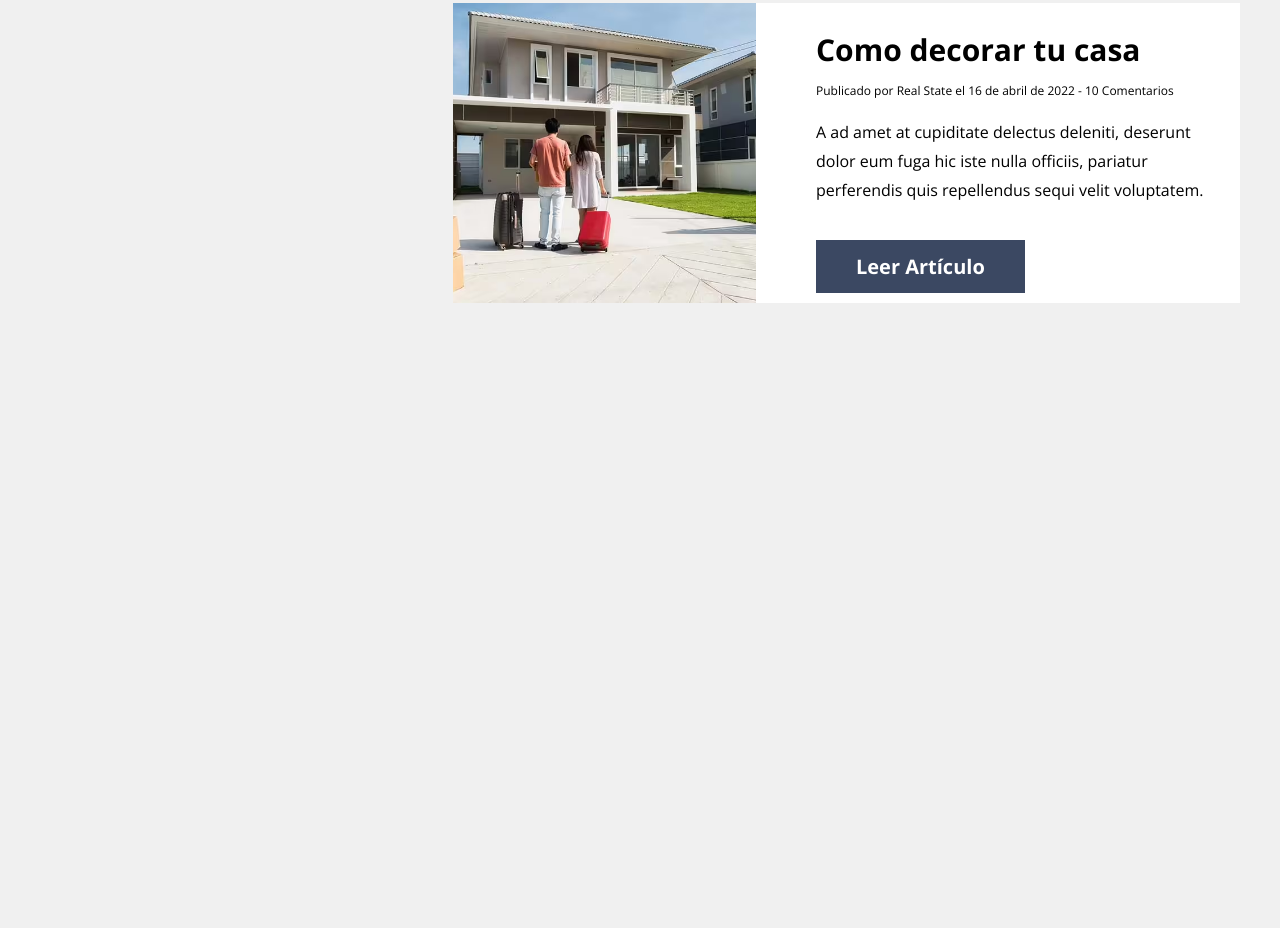
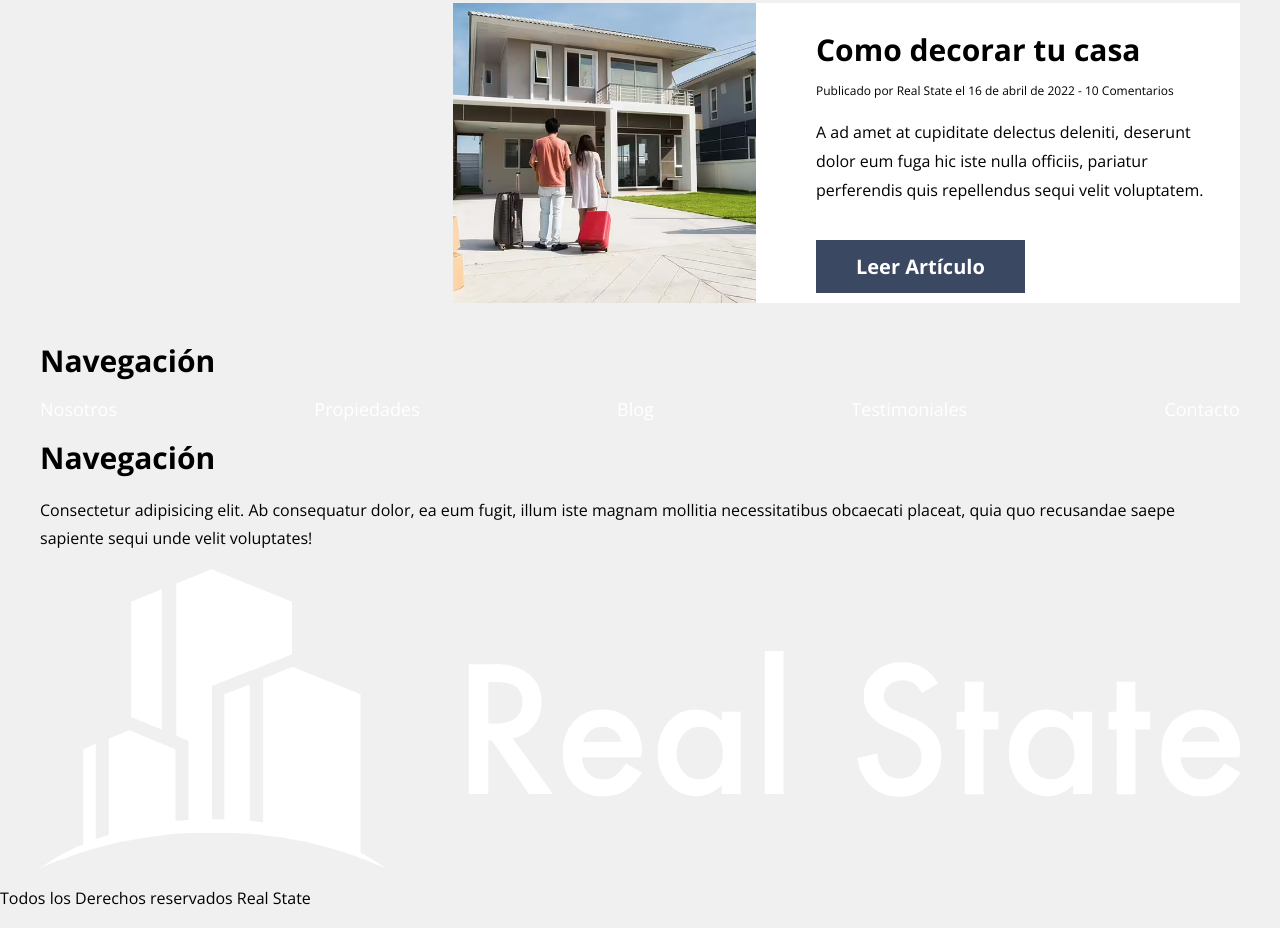
Before and after one commit to dolivare5/real-state, a website: page index.html in a window 1280 px wide. Shown: the part 3539-4467 px from the top of the page. Before the commit the page ends 3862 px from the top, so only its background shows below. Drawn offline with nearby package versions, Linux system fonts and the light colour scheme.

Commit message:
Commit Nro. 23. Agregué el código HTML necesario para darle estilos al footer.

```diff
--- a/index.html
+++ b/index.html
@@ -259,5 +259,35 @@
             </section> <!-- .testimoniales-blog -->
 
         </div> <!-- .testimoniales-blog -->
+
+        <footer class="footer">
+            <div class="footer__grid contenedor">
+                <div class="footer__box">
+                    <h3 class="footer__heading">Navegación</h3>
+                    <nav class="navegacion">
+                        <a href="#" class="navegacion__link navegacion__link--vertical">Nosotros</a>
+                        <a href="#" class="navegacion__link navegacion__link--vertical">Propiedades</a>
+                        <a href="#" class="navegacion__link navegacion__link--vertical">Blog</a>
+                        <a href="#" class="navegacion__link navegacion__link--vertical">Testimoniales</a>
+                        <a href="#" class="navegacion__link navegacion__link--vertical">Contacto</a>
+                    </nav> <!-- .navegacion -->
+                </div> <!-- .footer__box -->
+
+                <div class="footer__box">
+                    <h3 class="footer__heading">Navegación</h3>
+                    <p class="footer__texto">
+                        Consectetur adipisicing elit. Ab consequatur dolor, ea eum fugit,
+                        illum iste magnam mollitia necessitatibus obcaecati placeat, quia quo recusandae saepe sapiente
+                        sequi unde velit voluptates!
+                    </p> <!-- .footer__texto -->
+                </div> <!-- .footer__box -->
+
+                <div class="footer__box">
+                    <img src="build/img/logo.svg" alt="Logo Real State">
+                </div> <!-- .footer__box -->
+            </div> <!-- .footer__grid -->
+
+            <p class="footer__copyright">Todos los Derechos reservados Real State</p>
+        </footer> <!-- .footer -->
     </body>
 </html>
```
